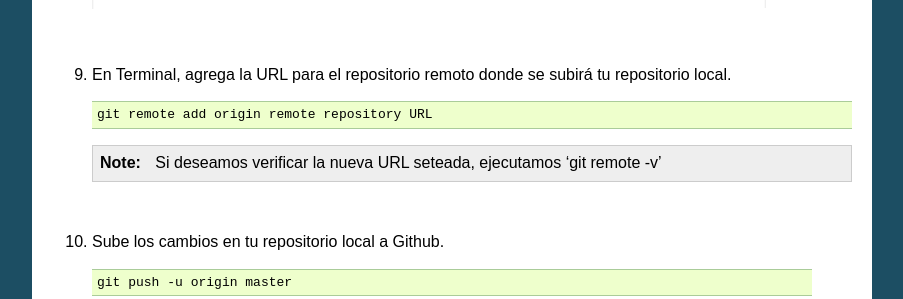
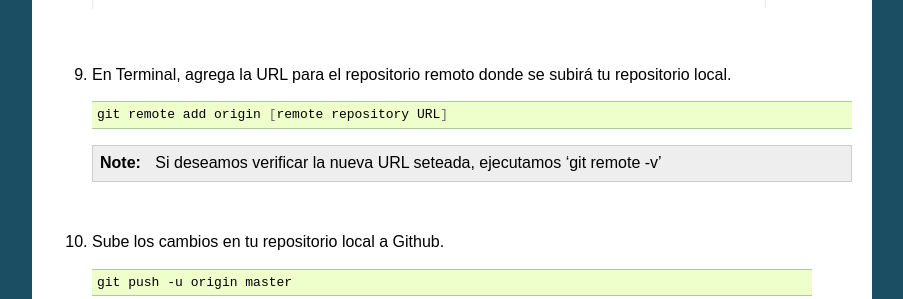
Before and after one commit to jveraduran/github-intro, a Sphinx documentation site: the page built from docs/index.rst, in a window 1280 px wide and 900 px high, scrolled down 2232 px. Shown: the part 153-452 px from the top of the window, without its empty margins (198-1101 px from the left). Built offline with Sphinx 7.4.7, drawn with Linux system fonts in a browser that asks for light colours.

```diff
--- a/docs/index.rst
+++ b/docs/index.rst
@@ -122,7 +122,7 @@ Creando nuestro primer repositorio
 
    .. code-block:: shell
 
-      git remote add origin remote repository URL
+      git remote add origin [remote repository URL]
 
    .. note::
       Si deseamos verificar la nueva URL seteada, ejecutamos 'git remote -v'
```
